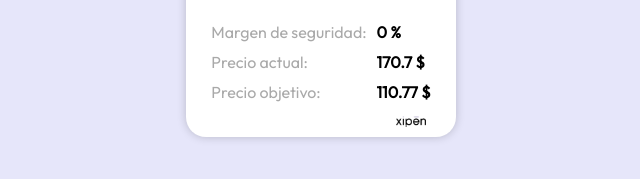
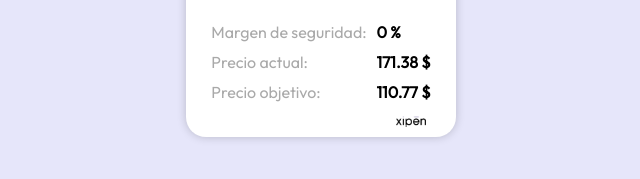
Before and after one commit to Xipen01/NVDA, a plain HTML site: page index.html in a window 1280 px wide. Shown: the part 521-700 px from the top of the page, 319-959 px from the left. Drawn offline with Linux system fonts and the light colour scheme.

Commit message:
Actualizar archivo HTML generado automáticamente

```diff
--- a/index.html
+++ b/index.html
@@ -55,7 +55,7 @@
                 </div>
                 <div class="columna">
                     <p class="mi-clase">0 %</p>
-                    <p class="mi-clase">170.7 $</p>
+                    <p class="mi-clase">171.38 $</p>
                     <p class="mi-clase">110.77 $</p>
                 </div>
             </div>
```
